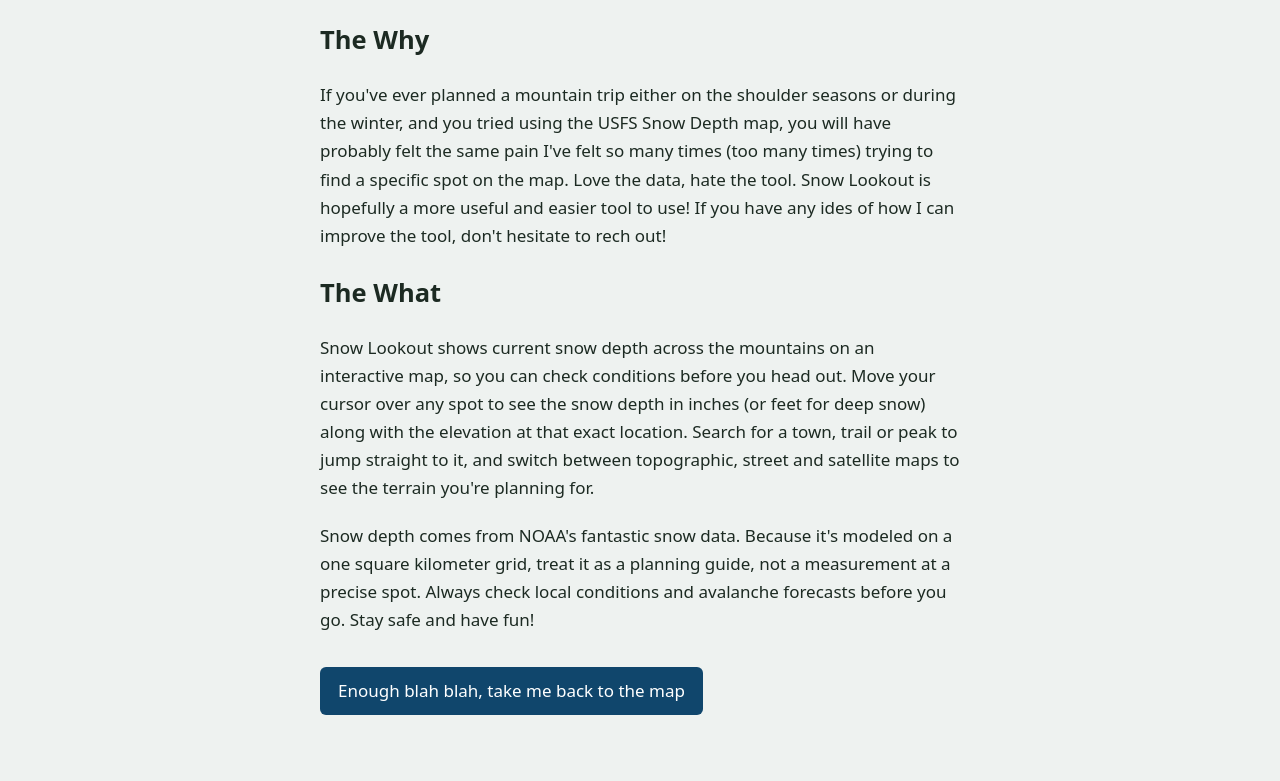
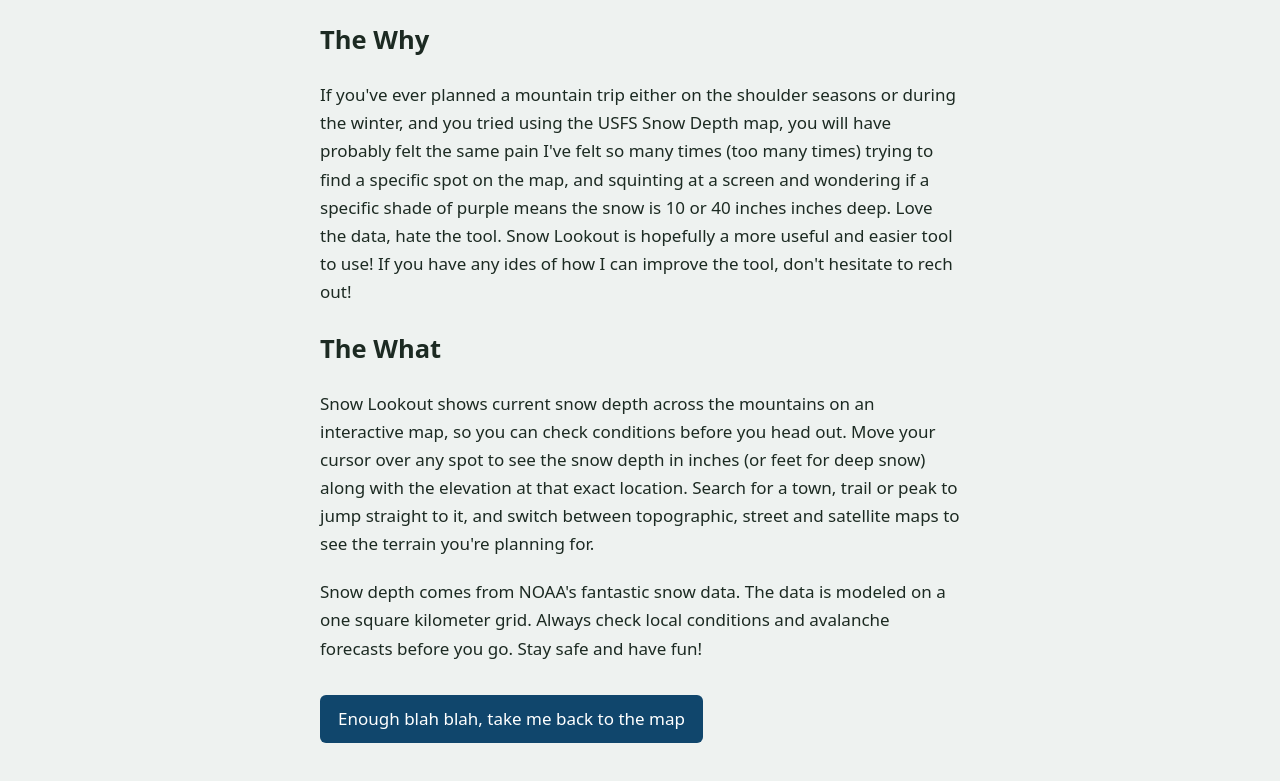
Before and after one commit to ridgeboundapp/snowmap, a plain HTML site: page about.html in a window 1280 px wide. Shown: the part 169-950 px from the top of the page. Drawn offline with Linux system fonts and the light colour scheme.

Commit message:
Update About section with more details
Expanded the description of the Snow Lookout tool and clarified the source of snow depth data.

```diff
--- a/about.html
+++ b/about.html
@@ -77,10 +77,10 @@
 <main>
   <h1>About Snow Lookout</h1>
   <h2>The Why</h2>
-  <p>If you've ever planned a mountain trip either on the shoulder seasons or during the winter, and you tried using the USFS Snow Depth map, you will have probably felt the same pain I've felt so many times (too many times) trying to find a specific spot on the map. Love the data, hate the tool. Snow Lookout is hopefully a more useful and easier tool to use! If you have any ides of how I can improve the tool, don't hesitate to rech out!</p>
+  <p>If you've ever planned a mountain trip either on the shoulder seasons or during the winter, and you tried using the USFS Snow Depth map, you will have probably felt the same pain I've felt so many times (too many times) trying to find a specific spot on the map, and squinting at a screen and wondering if a specific shade of purple means the snow is 10 or 40 inches inches deep. Love the data, hate the tool. Snow Lookout is hopefully a more useful and easier tool to use! If you have any ides of how I can improve the tool, don't hesitate to rech out!</p>
   <h2>The What</h2>
   <p>Snow Lookout shows current snow depth across the mountains on an interactive map, so you can check conditions before you head out. Move your cursor over any spot to see the snow depth in inches (or feet for deep snow) along with the elevation at that exact location. Search for a town, trail or peak to jump straight to it, and switch between topographic, street and satellite maps to see the terrain you're planning for.</p>
-  <p>Snow depth comes from NOAA's fantastic snow data. Because it's modeled on a one square kilometer grid, treat it as a planning guide, not a measurement at a precise spot. Always check local conditions and avalanche forecasts before you go. Stay safe and have fun!</p>
+  <p>Snow depth comes from NOAA's fantastic snow data. The data is modeled on a one square kilometer grid. Always check local conditions and avalanche forecasts before you go. Stay safe and have fun!</p>
   <a class="back" href="./">Enough blah blah, take me back to the map</a>
 </main>
 <script>
```
